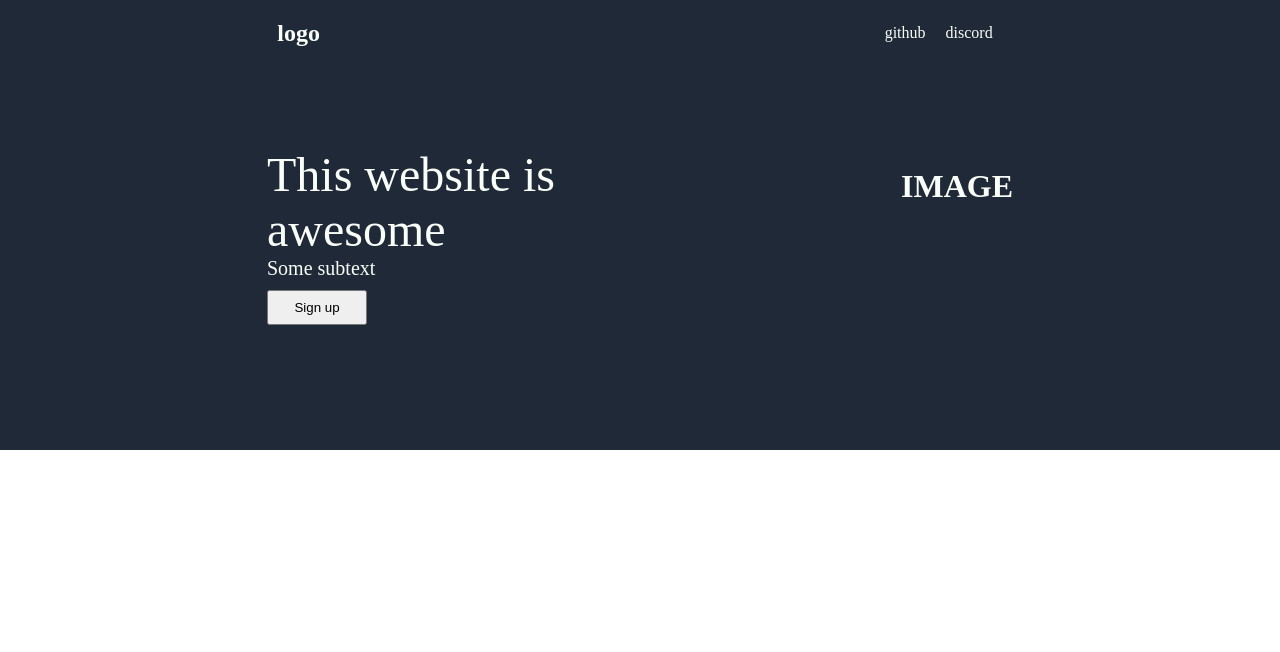
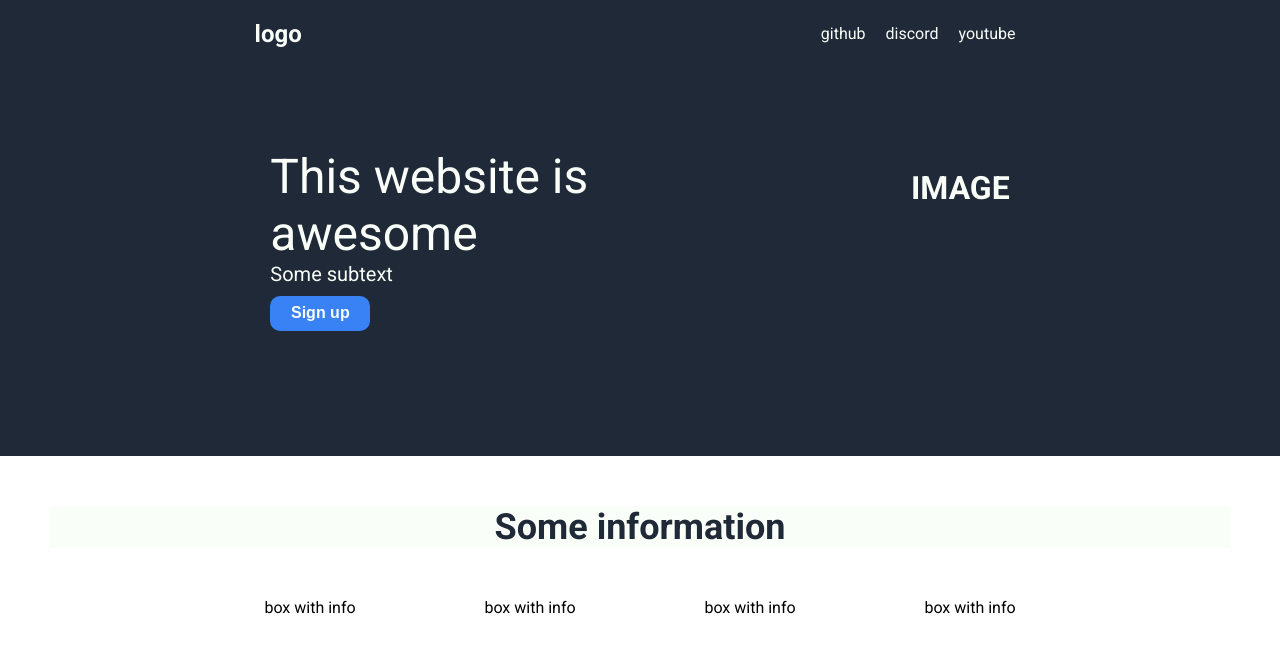
Before and after one commit to Patrick-star-dev/landing-page, a plain HTML site: page index.html in a window 1280 px wide. Drawn offline with Linux system fonts and the light colour scheme.

Commit message:
adding information section

```diff
--- a/index.html
+++ b/index.html
@@ -5,6 +5,9 @@
     <meta name="viewport" content="width=device-width, initial-scale=1.0">
     <title>My landing page</title>
     <link rel="stylesheet" href="style.css">
+    <link rel="preconnect" href="https://fonts.googleapis.com">
+    <link rel="preconnect" href="https://fonts.gstatic.com" crossorigin>
+    <link href="https://fonts.googleapis.com/css2?family=Roboto:ital,wght@0,100..900;1,100..900&display=swap" rel="stylesheet">
 </head>
 <body>
     <div class="header-container">
@@ -12,6 +15,7 @@
         <div class="links">
             <div class="first"><a href="https://github.com/">github</a></div>
             <div class="second"><a href="https://discord.com/">discord</a></div>
+            <div class="third"><a href="https://youtube.com/">youtube</a></div>
         </div>
     </div>
     <div class="main-container">
@@ -24,5 +28,12 @@
             <h1>IMAGE</h1>
         </div>
     </div>
+    <div class="info-title">Some information</div>
+    <div class="info-boxes">
+        <div class="box">box with info</div>
+        <div class="box">box with info</div>
+        <div class="box">box with info</div>
+        <div class="box">box with info</div>
+    </div>
 </body>
 </html>
--- a/style.css
+++ b/style.css
@@ -1,6 +1,7 @@
 body {
     margin: 0px;
     padding: 0px;
+    font-family: 'Roboto';
 }
 
 .header-container {
@@ -27,6 +28,13 @@ body {
 }
 
 .links .second a {
+    background-color: #1F2937;
+    color: #F9FFF8;
+    text-decoration: none;
+    margin: 10px
+}
+
+.links .third a {
     background-color: #1F2937;
     color: #F9FFF8;
     text-decoration: none;
@@ -60,6 +68,12 @@ body {
 }
 
 .main-container button {
+    background-color: #3882F6;
+    border: none;
+    border-radius: 10px;
+    color: #F9FFF8;
+    font-size: 16px;
+    font-weight: bold;
     width: 100px;
     height: 35px;
     margin-left: 150px;
@@ -70,3 +84,24 @@ body {
     margin-right: 150px;
     margin-top: 80px;
 }
+
+.info-title {
+    text-align: center;
+    font-size: 36px;
+    color: #1F2937;
+    background-color: #F9FFF8;
+    margin: 50px;
+    font-weight: bold;
+}
+
+.info-boxes {
+    display: flex;
+    margin-left: 200px;
+    margin-right: 200px;
+    justify-content: space-around;
+}
+
+.box {
+    display: flex;
+
+}
```
